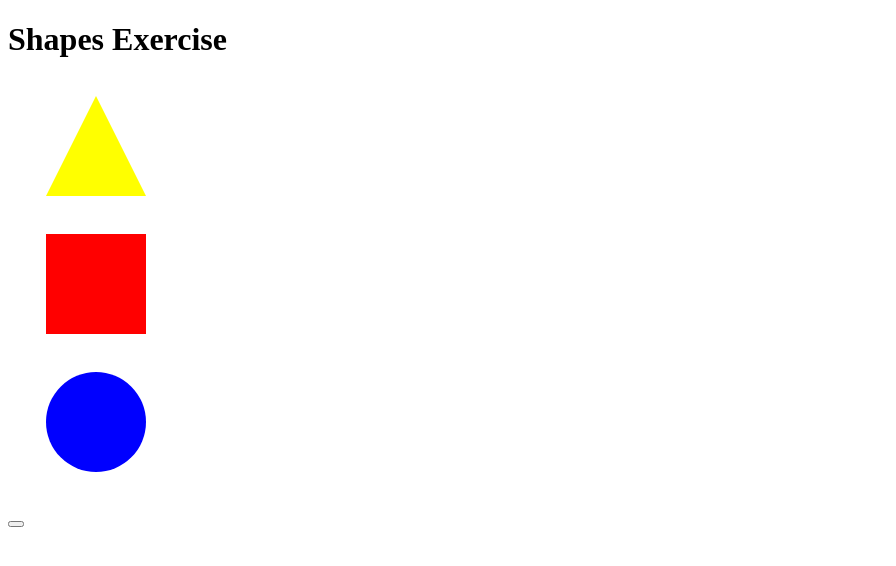
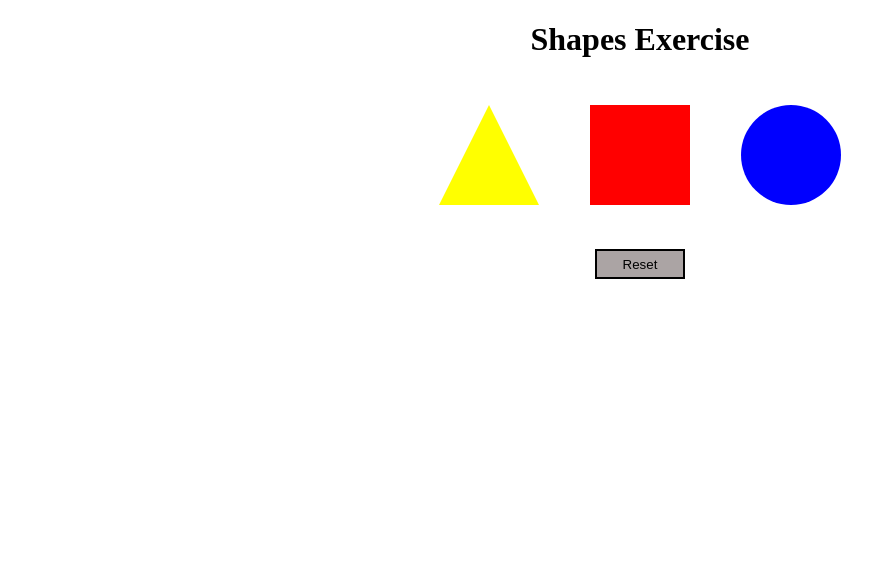
Before and after one commit to Julieta3164/css-sass, a plain HTML site: page figuras/index.html in a window 1280 px wide. Shown: the whole page, without its empty margins (0-896 px from the left). Drawn offline with Linux system fonts and the light colour scheme.

Commit message:
estilo de las figuras y agreagdo el hover

```diff
--- a/figuras/index.html
+++ b/figuras/index.html
@@ -1,5 +1,6 @@
 <!DOCTYPE html>
 <html lang="en">
+
 <head>
     <meta charset="UTF-8">
     <meta http-equiv="X-UA-Compatible" content="IE=edge">
@@ -7,25 +8,20 @@
     <link rel="stylesheet" href="style.css">
     <title>Document</title>
 </head>
+
 <body>
-<div id="contenedor">
 
     <h1> Shapes Exercise</h1>
-
-
-    <div class="triangulo"></div>
-    <div class="cuadrado"></div>
-    <div class="circulo"></div>
-
-
-<button></button>
-
-
+    <div id="contenedor">
+        <div class="triangulo"></div>
+        <div class="cuadrado"></div>
+        <div class="circulo"></div>
+    </div>
+    <br>
+   <div class="btn">
+    <button class="reset" type="reset">Reset</button>
 </div>
-
-
-
-
     <script src="app.js"></script>
 </body>
+
 </html>
--- a/figuras/style.css
+++ b/figuras/style.css
@@ -1,22 +1,72 @@
+body{
+    margin: auto
+}
+h1 {
+    font-family: 'Times New Roman', Times, serif;
+    display: flex;
+    justify-content: center;
+
+}
+
+#contenedor {
+    display: flex;
+    justify-content: center;
+
+}
+
 .triangulo {
-    margin: 3%;
+    margin: 2%;
     width: 0;
     border-left: 50px solid transparent;
     border-right: 50px solid transparent;
     border-bottom: 100px solid yellow;
 }
+.triangulo:hover{
+    margin: 2%;
+    width: 0;
+    border-left: 50px solid transparent;
+    border-right: 50px solid transparent;
+    border-bottom: 100px solid orangered;
+}
+
 
 .cuadrado {
-    margin: 3%;
+    margin: 2%;
     width: 100px;
     height: 100px;
     background: red;
 }
 
-.circulo{
-    margin: 3%;
-    border-radius:50%;
-width: 100px;
-height: 100px;
-background: blue;
+.cuadrado:hover {
+    margin: 2%;
+    width: 100px;
+    height: 100px;
+    background-color: rgb(205, 18, 167);
 }
+
+.circulo {
+    margin: 2%;
+    border-radius: 50%;
+    width: 100px;
+    height: 100px;
+    background: blue;
+}
+.circulo:hover{
+    margin: 2%;
+    border-radius: 50%;
+    width: 100px;
+    height: 100px;
+    background: rgb(85, 233, 36);
+}
+
+.btn{
+    display: flex;
+    justify-content: center;
+}
+
+.reset{
+    background-color: rgb(171, 164, 164);
+    border: solid 2px;
+    width: 90px;
+    height: 30px;
+}
```
